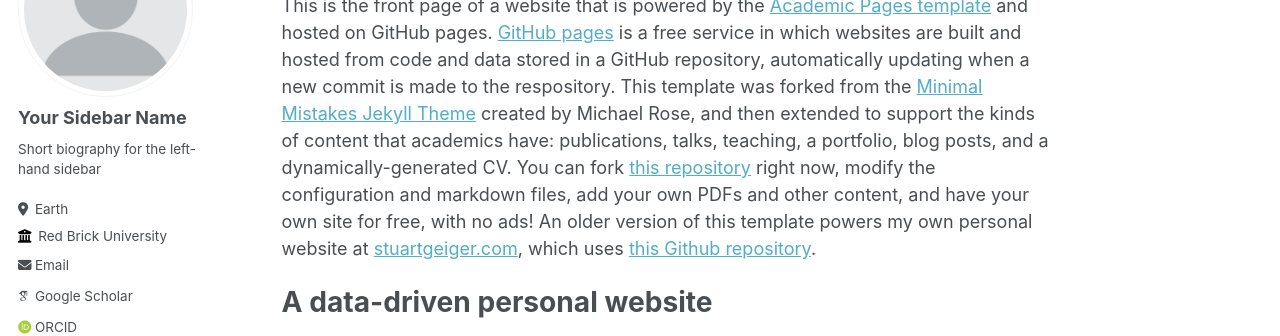
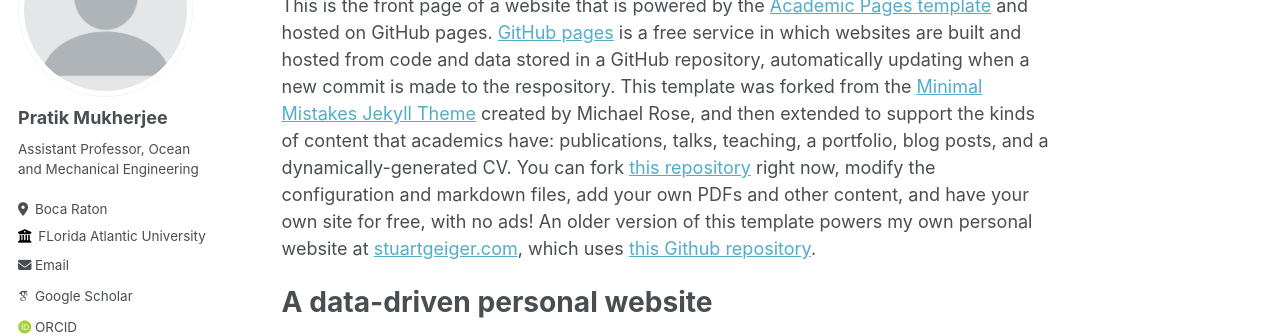
Before and after one commit to mukhe027/mukhe027.github.io, a Jekyll site: the page built from _pages/about.md, in a window 1280 px wide. Shown: the part 184-520 px from the top of the page. Built offline with Jekyll 4.4.1, drawn with Linux system fonts in a browser that asks for light colours; some web fonts are replaced.

Commit message:
Update _config.yml

```diff
--- a/_config.yml
+++ b/_config.yml
@@ -22,13 +22,13 @@ repository               : "academicpages/mukhe027.github.io"
 author:
   # Biographic information
   avatar           : "profile.png"
-  name             : "Your Sidebar Name"
+  name             : "Pratik Mukherjee"
   pronouns         : # example: "she/her"
-  bio              : "Short biography for the left-hand sidebar"
-  location         : "Earth"
-  employer         : "Red Brick University"
+  bio              : "Assistant Professor, Ocean and Mechanical Engineering"
+  location         : "Boca Raton"
+  employer         : "FLorida Atlantic University"
   uri              : # URL
-  email            : "none@example.org"
+  email            : "pratikm10@gmail.com"
 
   # Academic websites
   arxiv            : # URL - Update with the correct link to your profile
```
